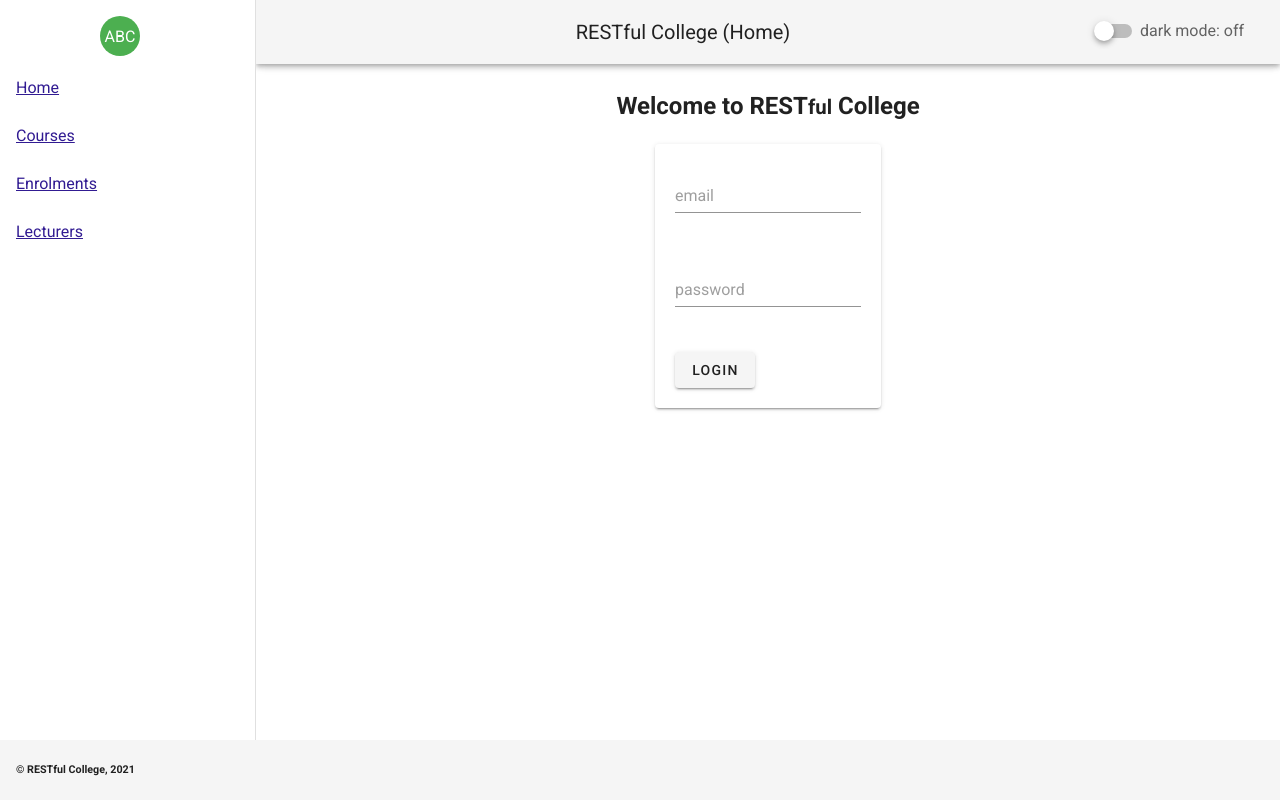
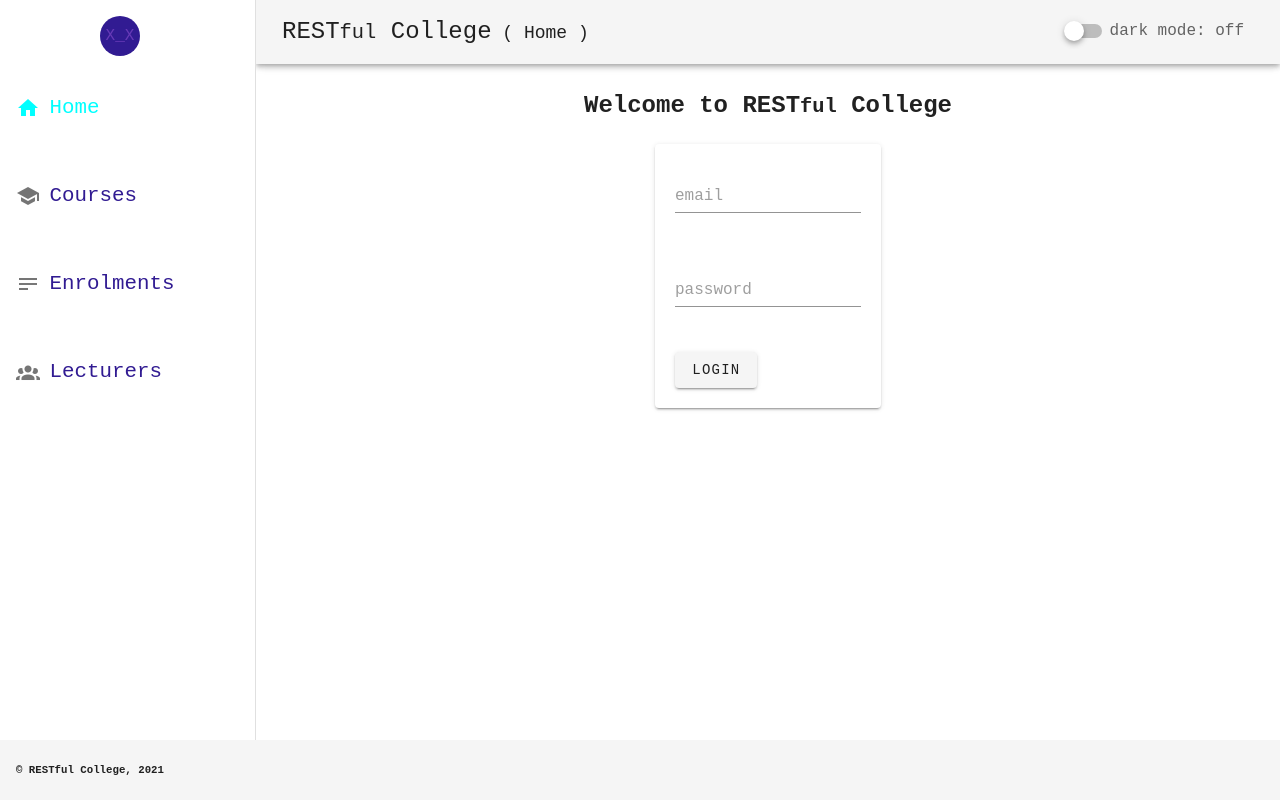
Before and after one commit to Mangoshi/RESTfulCollege, a Vue app: page / in a window 1280 px wide. Built offline with nearby package versions, Linux system fonts and the light colour scheme.

Commit message:
Modified sidebar & global font style

```diff
--- a/src/App.vue
+++ b/src/App.vue
@@ -1,46 +1,48 @@
 <template>
 	<div>
-		<v-app>
+		<v-app class="spacemono">
 
-			<v-navigation-drawer v-model="drawer" app>
+			<v-navigation-drawer v-model="drawer" app permanent expand-on-hover>
 				<v-list>
 
-					<v-list-item class="d-flex justify-center">
+					<v-list-item class="d-flex justify-center mb-5">
 						<v-list-item-avatar
-							color="success"
-							class="white--text"
-						>
-							ABC
+							color="primary"
+							class="accent--text">
+							X_X
 						</v-list-item-avatar>
 					</v-list-item>
 
-					<v-list-item>
-						<router-link to="/">Home</router-link>
+					<v-list-item class="mb-10">
+						<router-link to="/"><v-icon>mdi-home</v-icon></router-link>&nbsp;
+						<router-link to="/" class="sideLink">Home</router-link>
 					</v-list-item>
 
-					<v-list-item>
-						<router-link :to="{name: 'All Courses'}">Courses</router-link>
+					<v-list-item class="mb-10">
+						<router-link :to="{name: 'All Courses'}"><v-icon>mdi-school</v-icon></router-link>&nbsp;
+						<router-link :to="{name: 'All Courses'}" class="sideLink">Courses</router-link>
 					</v-list-item>
 
-					<v-list-item>
-						<router-link :to="{name: 'All Enrolments'}">Enrolments</router-link>
+					<v-list-item class="mb-10">
+						<router-link :to="{name: 'All Enrolments'}"><v-icon>mdi-text</v-icon></router-link>&nbsp;
+						<router-link :to="{name: 'All Enrolments'}" class="sideLink">Enrolments</router-link>
 					</v-list-item>
 
-					<v-list-item>
-						<router-link :to="{name: 'All Lecturers'}">Lecturers</router-link>
+					<v-list-item class="mb-10">
+						<router-link :to="{name: 'All Lecturers'}"><v-icon>mdi-account-group</v-icon></router-link>&nbsp;
+						<router-link :to="{name: 'All Lecturers'}" class="sideLink">Lecturers</router-link>
 					</v-list-item>
+
 				</v-list>
 			</v-navigation-drawer>
 
 			<v-app-bar app>
-						<v-app-bar-nav-icon v-if="loggedIn" @click="drawer = !drawer"></v-app-bar-nav-icon>
+
+				<v-toolbar-title class="navTitle">
+					<span class="rc1">REST</span><span class="rc2">ful</span> College<span class="rc3">&nbsp;(&nbsp;{{ currentRouteName }}&nbsp;)</span>
+				</v-toolbar-title>
 
 				<v-spacer></v-spacer>
-
-						<v-toolbar-title>RESTful College ({{ currentRouteName }})</v-toolbar-title>
-
-						<v-spacer></v-spacer>
-
 				<v-switch
 					:value="darkMode"
 					@change="toggleDarkMode"
@@ -66,10 +68,10 @@
 import MyFooter from "@/components/MyFooter.vue"
 import { mapState } from 'vuex'
 
+
 export default {
 	name: "App",
 	data: () => ({
-		drawer: null,
 		darkMode: false
 	}),
 	components: {
@@ -106,10 +108,39 @@ export default {
 </script>
 
 <style>
+	.spacemono{
+		font-family: 'Space Mono', monospace !important;
+	}
+	.spacemono-bold{
+		font-family: 'Space Mono', monospace !important;
+		font-weight: 700;
+	}
+	.router-link-exact-active *{
+        color: aqua !important;
+    }
+	.router-link-exact-active {
+        color: aqua !important;
+    }
+	.navTitle{
+		font-size: 1.5em !important;
+		user-select: none;
+		text-align: left;
+		margin-left: 10px;
+	}
 	.rc1:hover{
 		text-decoration: underline;
 	}
 	.rc2{
 		font-size: 85%;
 	}
+	.rc3{
+		font-size: 75%;
+	}
+	.sideLink{
+		font-size: 1.3em !important;
+		text-decoration: none;
+	}
+	.sideLink:hover{
+		text-decoration: underline;
+	}
 </style>
--- a/src/plugins/vuetify.js
+++ b/src/plugins/vuetify.js
@@ -26,8 +26,5 @@ export default new Vuetify({
           error: '#FF0000',
         }
       },
-      },
-    icons: {
-        iconfont: 'mdiSvg', // Material Design icons
-    },
+    }
 })
```
Lines whose indentation alone changed are shown as unchanged.
